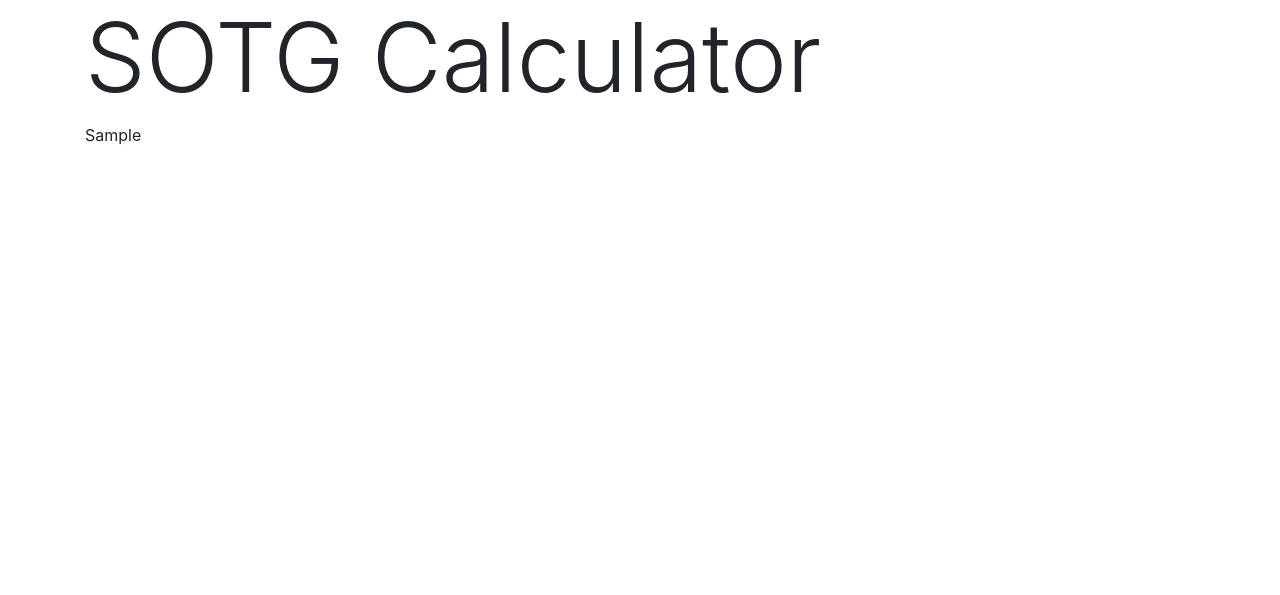
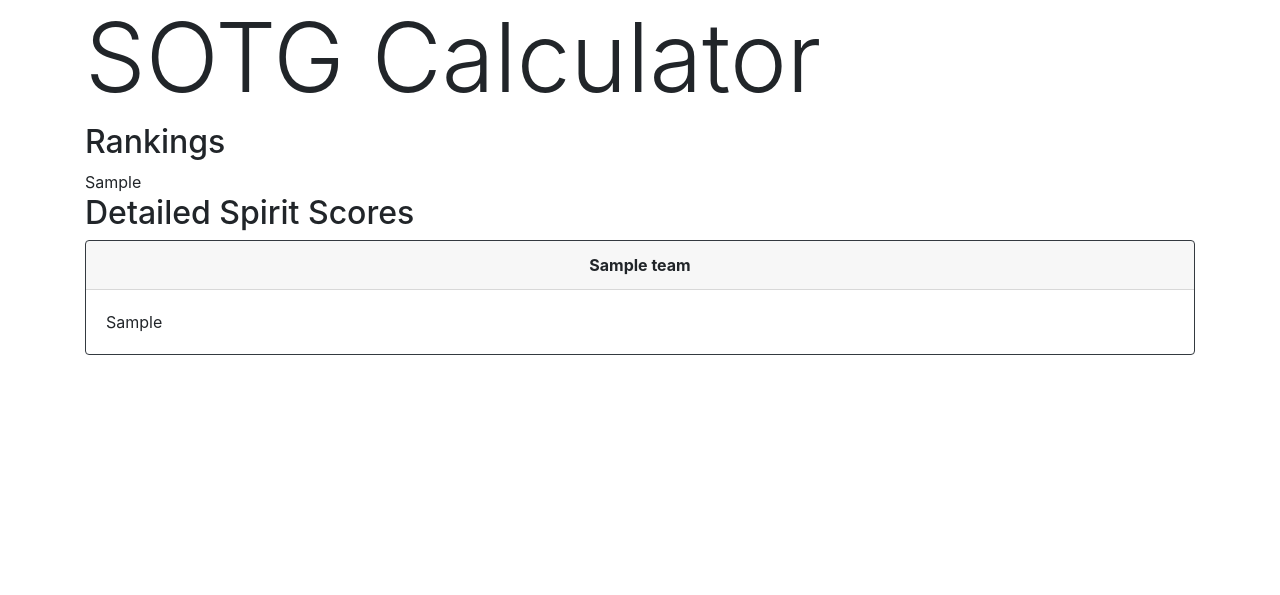
Before and after one commit to india-ultimate/sotg-calculator, a Flask app: template templates/index.html.jinja in a window 1280 px wide. Shown: the top 595 px of the page. Run offline with Flask 2, Linux system fonts and the light colour scheme; the template is opened without the code that fills it: most values are stand-ins (such as "Sample title", 1, 10 or a date in 2020); some libraries are stand-ins or nearby versions.

Commit message:
Show detailed spirit scores for teams

```diff
--- a/app.py
+++ b/app.py
@@ -53,12 +53,14 @@ def index():
         rankings = scorer.compute_rankings()
         all_columns = list(scorer.data.columns)
 
+    detailed_scores = scorer.compute_detailed_scores() if rankings is not None else None
     return render_template('index.html.jinja',
                            usage=get_usage(),
                            columns=columns,
                            all_columns=all_columns,
                            url=url,
-                           rankings=rankings)
+                           rankings=rankings,
+                           detailed_scores=detailed_scores)
 
 
 if __name__ == '__main__':
--- a/scorer.py
+++ b/scorer.py
@@ -91,7 +91,7 @@ class SOTGScorer:
         if not hasattr(self, '_teams'):
             column = self.team_column
             data = self.data
-            self._teams = list(data[data[column].notna()][column].unique())
+            self._teams = sorted(data[data[column].notna()][column].unique())
         return self._teams
 
     def _make_scores_numbers(self):
@@ -152,3 +152,20 @@ class SOTGScorer:
         rankings.columns.name = 'Rank'
 
         return rankings
+
+    def compute_detailed_scores(self):
+        """Return detailed spirit score tables for each team."""
+
+        detailed_scores = [
+            (team, self._get_team_scores(team))
+            for team in self.teams
+        ]
+        return detailed_scores
+
+    def _get_team_scores(self, team):
+        """Return all the spirit scores of the given team."""
+
+        # FIXME: Need to add day of the game
+        columns = [self.team_column] + self.opponent_score_columns + [TOTAL_SCORE_COLUMN]
+        scores = self.data[self.data[self.opponent_column] == team][columns]
+        return scores.rename(columns={self.team_column: 'Scored by'})
--- a/templates/index.html.jinja
+++ b/templates/index.html.jinja
@@ -4,7 +4,22 @@
 {% if rankings is not none %}
 
 <!-- Display the rankings, if they have been computed! -->
+<h2>Rankings</h2>
 {{ rankings.to_html(classes=['table']) }}
+
+<!-- Display the detailed spirit scores by team -->
+<h2>Detailed Spirit Scores</h2>
+{% for team, scores in detailed_scores %}
+  <div class="card border-dark mb-5">
+    <div class="card-header text-center">
+      <strong>{{team}}</strong>
+    </div>
+    <div class="card-body">
+      {{ scores.to_html(index=False, classes=['table'], border=0, float_format='%d', justify='left') }}
+    </div>
+  </div>
+{% endfor %}
+
 
 {% elif url is not none %}
 
```
